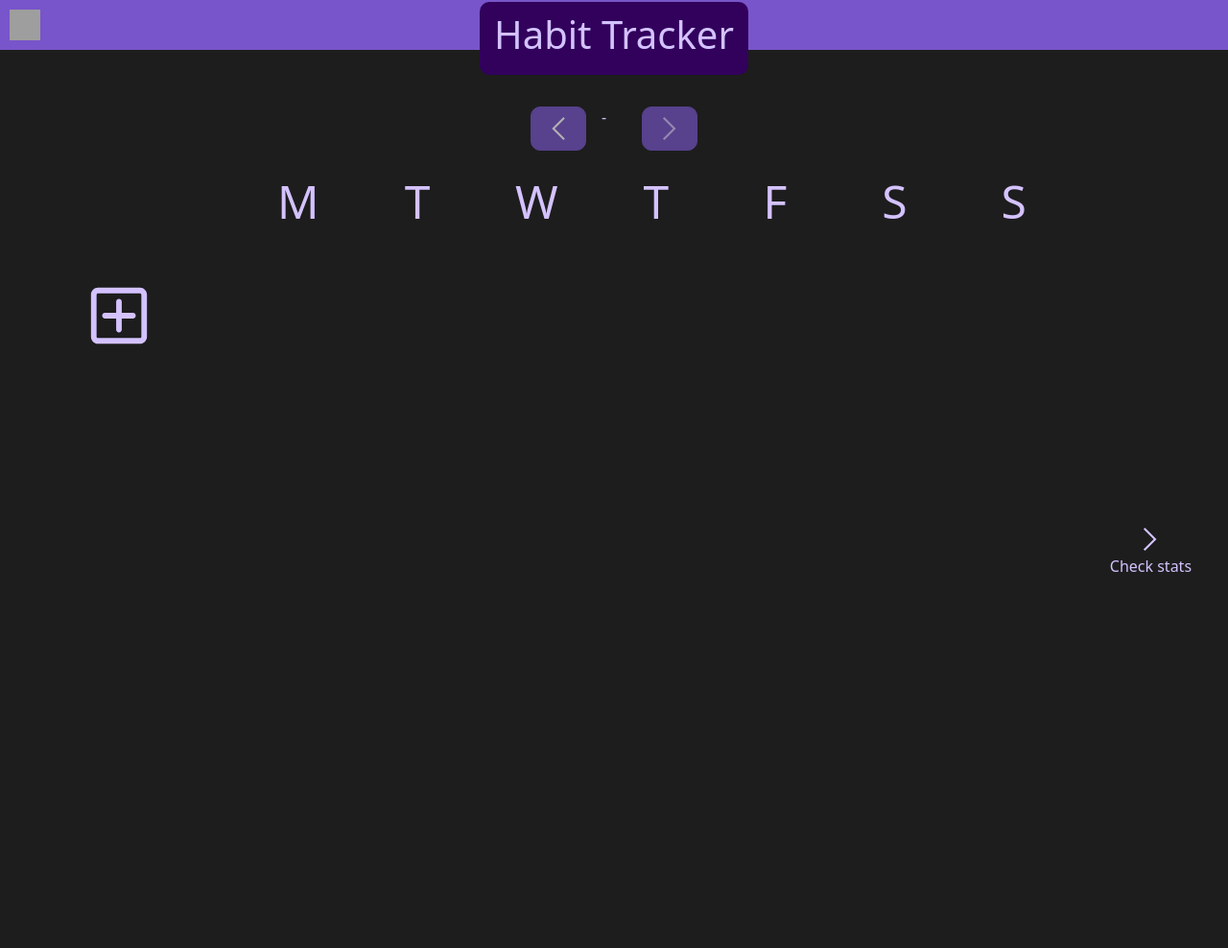
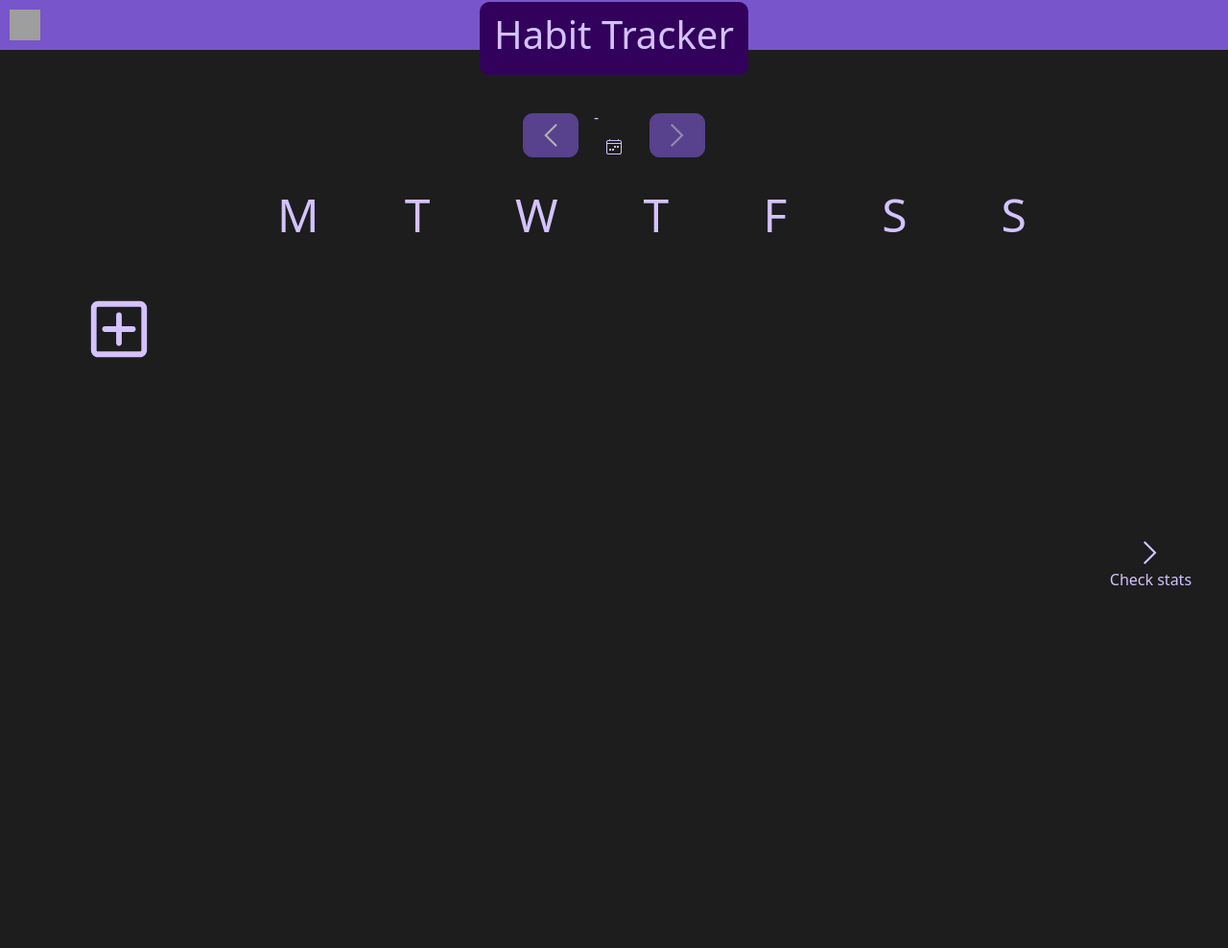
Before and after one commit to medina325/cs50-final-project-habit-tracker, a Django app: page /register in a window 1280 px wide. Shown: the whole page at 96% size. Before the commit the page ends 596 px from the top, so only its background shows below. Run offline with Django 4.2, Linux system fonts and the light colour scheme; some libraries are stand-ins or nearby versions; grey boxes are pictures that could not be loaded.

Commit message:
Adicionando bootstrap-icons via cdn

```diff
--- a/habit_tracker/templates/habit_tracker/layout.html
+++ b/habit_tracker/templates/habit_tracker/layout.html
@@ -11,6 +11,7 @@
   {% endblock %}
 
   <link rel="stylesheet" href="{% static 'habit_tracker/css/bootstrap.css' %}">
+  <link rel="stylesheet" href="https://cdn.jsdelivr.net/npm/bootstrap-icons@1.10.3/font/bootstrap-icons.css">
   <link rel="stylesheet" href="{% static 'habit_tracker/css/main.css' %}">
   <link rel="stylesheet" href="{% static 'habit_tracker/css/partials/navbar.css' %}">
   {% block css %}
@@ -57,6 +58,7 @@
     <footer></footer>
   </div>
 
+  <script src="https://cdnjs.cloudflare.com/ajax/libs/popper.js/2.11.6/umd/popper.min.js" integrity="sha512-6UofPqm0QupIL0kzS/UIzekR73/luZdC6i/kXDbWnLOJoqwklBK6519iUnShaYceJ0y4FaiPtX/hRnV/X/xlUQ==" crossorigin="anonymous" referrerpolicy="no-referrer"></script>
   <script src="https://cdn.jsdelivr.net/npm/bootstrap@5.3.0-alpha1/dist/js/bootstrap.bundle.min.js" integrity="sha384-w76AqPfDkMBDXo30jS1Sgez6pr3x5MlQ1ZAGC+nuZB+EYdgRZgiwxhTBTkF7CXvN" crossorigin="anonymous"></script>
 </body>
 </html>
```
